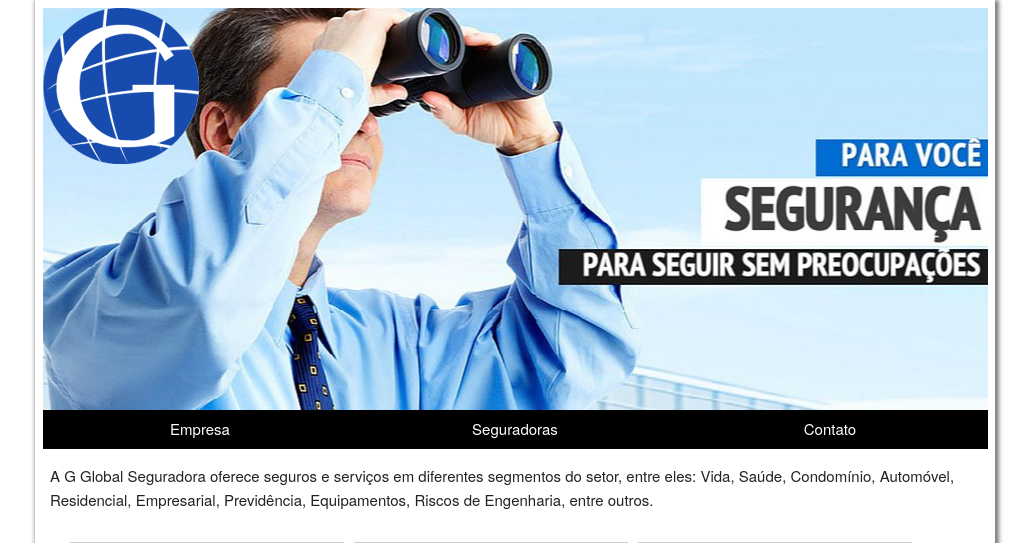
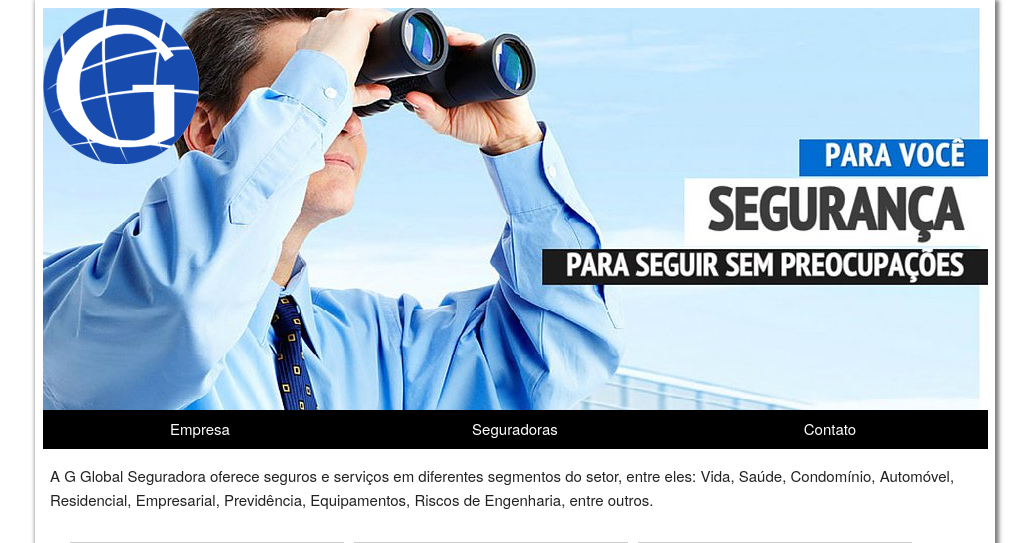
Before and after one commit to orafaelreis/freelancer, a PHP site: page /globalseguros/index.html in a window 1280 px wide. Shown: the top 543 px of the page, without its empty margins (125-1158 px from the left). Run offline with PHP 8.4, Linux system fonts and the light colour scheme.

Commit message:
no message

```diff
--- a/globalseguros/css/style.css
+++ b/globalseguros/css/style.css
@@ -18,7 +18,7 @@ min-height: 100%;
 
 #topo h1{text-indent: -99999em;float: left;}
 #topo h1 a{margin: 0;display: block;background: url(../imgs/logo.png) no-repeat center center transparent;width: 156px;height: 156px;}
-#topo {background: url('../imgs/topo.jpg') no-repeat center center #fff;height: 402px; color: #fff;}
+#topo {background: url('../imgs/topo.jpg') no-repeat right center  #fff;height: 402px; color: #fff;}
 
 
 #main_menu{background-color: #000; margin: 0; padding: 0}
```
